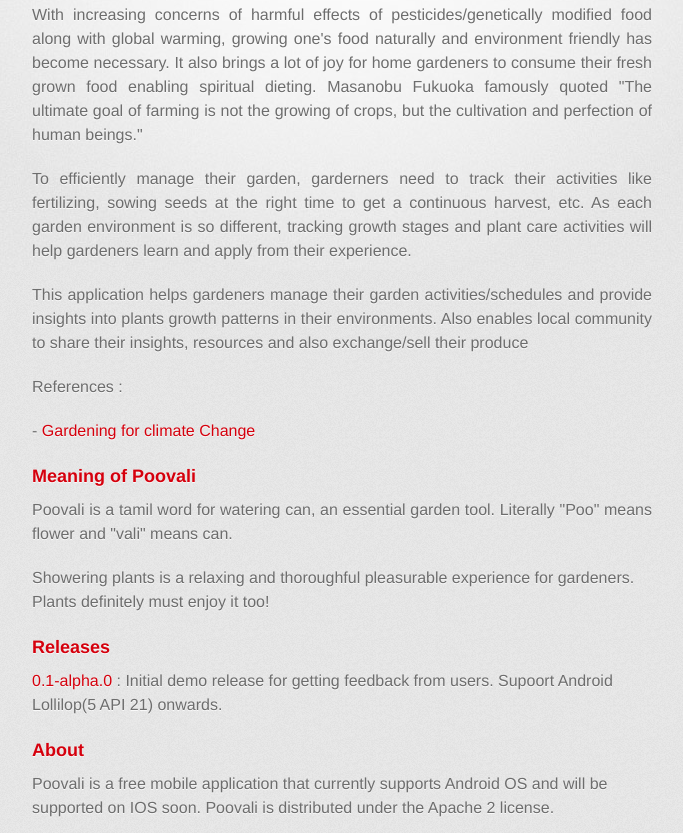
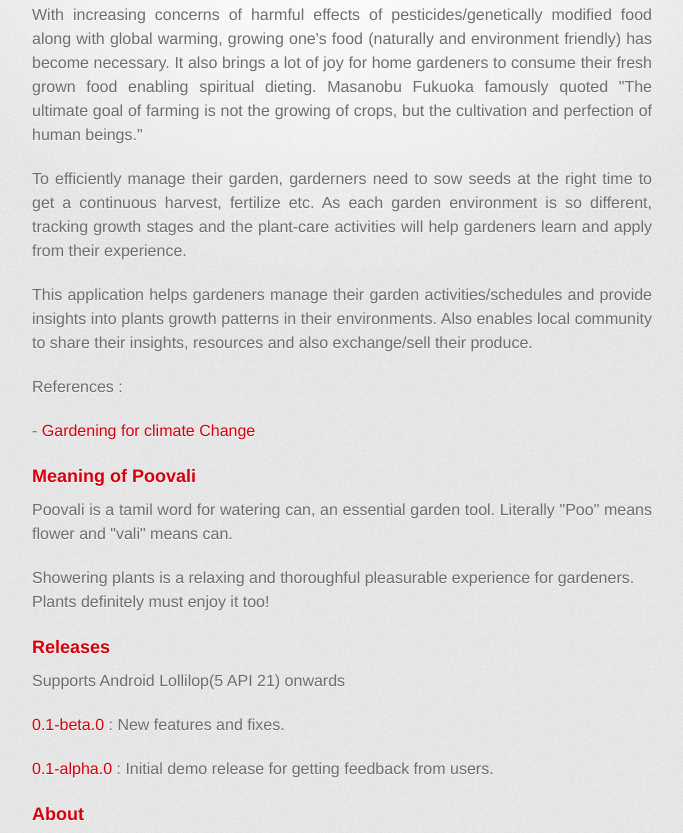
Before and after one commit to jmuthu/Poovali, a plain HTML site: page index.html in a window 1280 px wide. Shown: the part 303-1136 px from the top of the page, without its empty margins (298-981 px from the left). Drawn offline with Linux system fonts and the light colour scheme; a web font is replaced by a local one.

Commit message:
Beta release updates

```diff
--- a/index.html
+++ b/index.html
@@ -1,5 +1,6 @@
 <!DOCTYPE html>
 <html>
+
 <head>
   <meta charset='utf-8'>
   <meta http-equiv="X-UA-Compatible" content="chrome=1">
@@ -23,7 +24,7 @@
       </header>
 
       <section id="downloads" class="clearfix">
-          <a href="https://github.com/jmuthu/Poovali/releases/download/v0.1-alpha.0/poovali-0.1-alpha.0.apk" id="download-zip" class="button"><span>Download release</span></a>
+        <a href="https://github.com/jmuthu/Poovali/releases/download/v0.1-beta.0/poovali-0.1-beta.0.apk" id="download-zip" class="button"><span>Download release</span></a>
         <a href="https://github.com/jmuthu/Poovali" id="view-on-github" class="button"><span>View on GitHub</span></a>
       </section>
 
@@ -33,51 +34,75 @@
         <h3>
           <a id="introduction" class="anchor" href="#introduction" aria-hidden="true"><span aria-hidden="true" class="octicon octicon-link"></span></a>Introduction</h3>
 
-<p align="justify">With increasing concerns of harmful effects of pesticides/genetically modified food along with global warming, growing one's food naturally and environment friendly has become necessary. It also brings a lot of joy for home gardeners to consume their fresh grown food enabling spiritual dieting. Masanobu Fukuoka famously quoted "The ultimate goal of farming is not the growing of crops, but the cultivation and perfection of human beings." </p>
+        <p align="justify">With increasing concerns of harmful effects of pesticides/genetically modified food along with global warming, growing
+          one's food (naturally and environment friendly) has become necessary. It also brings a lot of joy for home gardeners
+          to consume their fresh grown food enabling spiritual dieting. Masanobu Fukuoka famously quoted "The ultimate goal
+          of farming is not the growing of crops, but the cultivation and perfection of human beings." </p>
 
-<p align="justify">To efficiently manage their garden, garderners need to track their activities like fertilizing, sowing seeds at the right time to get a continuous harvest, etc. As each garden environment is so different, tracking growth stages and plant care activities will help gardeners learn and apply from their experience. </p>
+        <p align="justify">To efficiently manage their garden, garderners need to sow seeds at the right time to get a continuous harvest, fertilize
+          etc. As each garden environment is so different, tracking growth stages and the plant-care activities will help
+          gardeners learn and apply from their experience. </p>
         <p align="justify">
-This application helps gardeners manage their garden activities/schedules and provide insights into plants growth patterns in their environments. Also enables local community to share their insights, resources and also  exchange/sell their produce</p>
+          This application helps gardeners manage their garden activities/schedules and provide insights into plants growth patterns
+          in their environments. Also enables local community to share their insights, resources and also exchange/sell their
+          produce.
+        </p>
 
         <p>References : </p>
         <p> -
           <a href="http://www.nwf.org/what-we-do/energy-and-climate/climate-and-energy/reduce-carbon-pollution/gardening-for-climate-change.aspx">Gardening for climate Change</a></p>
 
         <h3>
-<a id="MeaningOfPoovali" class="anchor" href="#MeaningOfPoovali" aria-hidden="true"><span aria-hidden="true" class="octicon octicon-link"></span></a>Meaning of Poovali</h3>
+          <a id="MeaningOfPoovali" class="anchor" href="#MeaningOfPoovali" aria-hidden="true"><span aria-hidden="true" class="octicon octicon-link"></span></a>Meaning
+          of Poovali</h3>
 
-<p align="justify">Poovali is a tamil word for watering can, an essential garden tool. Literally "Poo" means flower and "vali" means can. </p>
-<p>Showering plants is a relaxing and thoroughful pleasurable experience for gardeners. Plants definitely must enjoy it too!</p>
+        <p align="justify">Poovali is a tamil word for watering can, an essential garden tool. Literally "Poo" means flower and "vali" means
+          can. </p>
+        <p>Showering plants is a relaxing and thoroughful pleasurable experience for gardeners. Plants definitely must enjoy
+          it too!</p>
 
 
         <h3>
           <a id="releases" class="anchor" href="#releases" aria-hidden="true"><span aria-hidden="true" class="octicon octicon-link"></span></a>Releases</h3>
+        <p>Supports Android Lollilop(5 API 21) onwards</p>
 
-<p><a href="https://github.com/jmuthu/Poovali/releases/download/v0.1-alpha.0/poovali-0.1-alpha.0.apk">0.1-alpha.0</a> : Initial demo release for getting feedback from users. Supoort Android Lollilop(5 API 21) onwards.</p>
 
+        <p><a href="https://github.com/jmuthu/Poovali/releases/download/v0.1-beta.0/poovali-0.1-beta.0.apk">0.1-beta.0</a> :
+          New features and fixes.</p>
+        <p><a href="https://github.com/jmuthu/Poovali/releases/download/v0.1-alpha.0/poovali-0.1-alpha.0.apk">0.1-alpha.0</a>          : Initial demo release for getting feedback from users. </p>
         <h3>
           <a id="about" class="anchor" href="#about" aria-hidden="true"><span aria-hidden="true" class="octicon octicon-link"></span></a>About</h3>
 
-<p>Poovali is a free mobile application that currently supports Android OS and will be supported on IOS soon. Poovali is distributed under the Apache 2 license. </p>
+        <p>Poovali is a free mobile application that currently supports Android OS and will be supported on IOS soon. Poovali
+          is distributed under the Apache 2 license. </p>
 
         <h3>
           <a id="credits" class="anchor" href="#credits" aria-hidden="true"><span aria-hidden="true" class="octicon octicon-link"></span></a>Credits</h3>
 
-<div>Icons made by <a href="http://www.flaticon.com/authors/baianat" title="Baianat">Baianat</a> from <a href="http://www.flaticon.com" title="Flaticon">www.flaticon.com</a> is licensed by <a href="http://creativecommons.org/licenses/by/3.0/" title="Creative Commons BY 3.0" target="_blank">CC 3.0 BY</a></div>
-<div>Icons made by <a href="http://www.flaticon.com/authors/freepik" title="Freepik">Freepik</a> from <a href="http://www.flaticon.com" title="Flaticon">www.flaticon.com</a> is licensed by <a href="http://creativecommons.org/licenses/by/3.0/" title="Creative Commons BY 3.0" target="_blank">CC 3.0 BY</a></div>
-<div>Icons made by <a href="http://www.flaticon.com/authors/madebyoliver" title="Madebyoliver">Madebyoliver</a> from <a href="http://www.flaticon.com" title="Flaticon">www.flaticon.com</a> is licensed by <a href="http://creativecommons.org/licenses/by/3.0/" title="Creative Commons BY 3.0" target="_blank">CC 3.0 BY</a></div>
-<div>Icons made by <a href="http://www.freepik.com" title="Freepik">Freepik</a> from <a href="http://www.flaticon.com" title="Flaticon">www.flaticon.com</a> is licensed by <a href="http://creativecommons.org/licenses/by/3.0/" title="Creative Commons BY 3.0" target="_blank">CC 3.0 BY</a></div>
+        <div>Icons made by <a href="http://www.flaticon.com/authors/baianat" title="Baianat">Baianat</a> from <a href="http://www.flaticon.com"
+            title="Flaticon">www.flaticon.com</a> is licensed by <a href="http://creativecommons.org/licenses/by/3.0/" title="Creative Commons BY 3.0"
+            target="_blank">CC 3.0 BY</a></div>
+        <div>Icons made by <a href="http://www.flaticon.com/authors/freepik" title="Freepik">Freepik</a> from <a href="http://www.flaticon.com"
+            title="Flaticon">www.flaticon.com</a> is licensed by <a href="http://creativecommons.org/licenses/by/3.0/" title="Creative Commons BY 3.0"
+            target="_blank">CC 3.0 BY</a></div>
+        <div>Icons made by <a href="http://www.flaticon.com/authors/madebyoliver" title="Madebyoliver">Madebyoliver</a> from
+          <a href="http://www.flaticon.com" title="Flaticon">www.flaticon.com</a> is licensed by <a href="http://creativecommons.org/licenses/by/3.0/"
+            title="Creative Commons BY 3.0" target="_blank">CC 3.0 BY</a></div>
+        <div>Icons made by <a href="http://www.freepik.com" title="Freepik">Freepik</a> from <a href="http://www.flaticon.com"
+            title="Flaticon">www.flaticon.com</a> is licensed by <a href="http://creativecommons.org/licenses/by/3.0/" title="Creative Commons BY 3.0"
+            target="_blank">CC 3.0 BY</a></div>
 
       </section>
 
 
       <footer>
-          Poovali is maintained by <a href="https://github.com/jmuthu">jmuthu</a><br>
-          This page was generated by <a href="https://pages.github.com">GitHub Pages</a>. Tactile theme by <a href="https://twitter.com/jasonlong">Jason Long</a>.
+        Poovali is maintained by <a href="https://github.com/jmuthu">jmuthu</a><br> This page was generated by <a href="https://pages.github.com">GitHub Pages</a>.
+        Tactile theme by <a href="https://twitter.com/jasonlong">Jason Long</a>.
       </footer>
 
 
     </div>
   </div>
 </body>
+
 </html>
```
Lines whose indentation alone changed are shown as unchanged.
